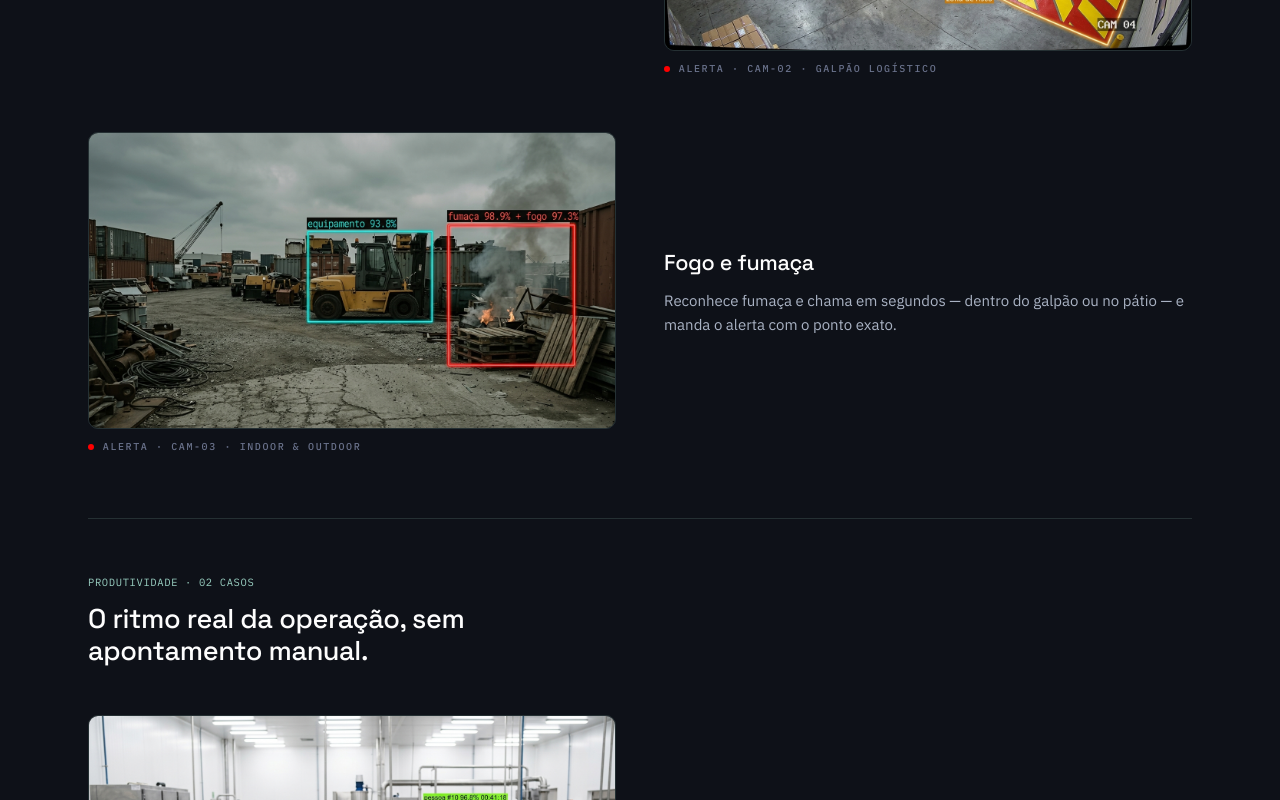
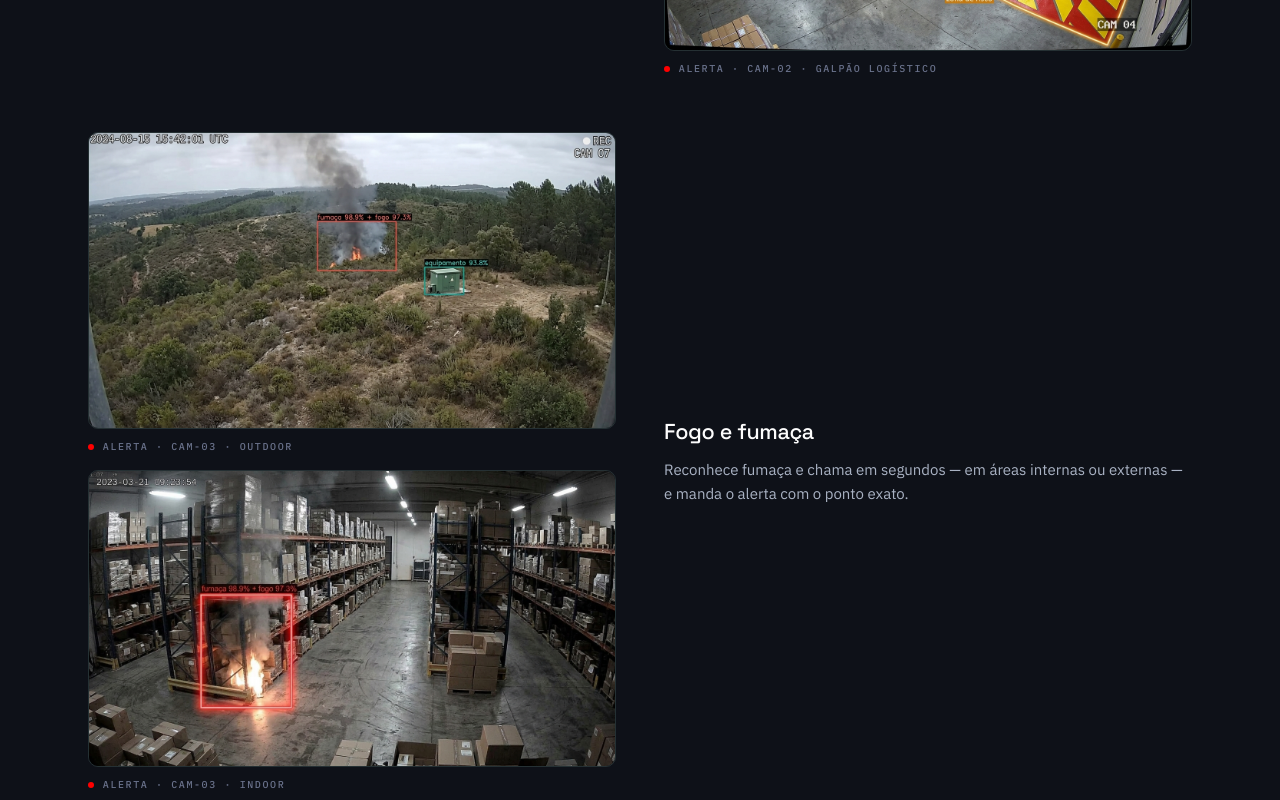
Before and after one commit to gustavogurg/swk-landing, a Next.js app: page / in a window 1280 px wide. Shown: the part 2260-3060 px from the top of the page. Built offline with nearby package versions, Linux system fonts and the light colour scheme.

Commit message:
Fogo e fumaça com imagens outdoor e indoor

```diff
--- a/src/components/landing/Pillars.tsx
+++ b/src/components/landing/Pillars.tsx
@@ -1,6 +1,12 @@
 import { BASE_PATH } from "./config";
 import { Caption, Reveal, StatusTone } from "./hud";
 import { cn } from "@/utils/helpers/cn";
+
+type CaseImage = {
+  src: string;
+  alt: string;
+  label: string;
+};
 
 type CaseItem = {
   cam: string;
@@ -8,8 +14,9 @@ type CaseItem = {
   statusLabel: string;
   statusTone: StatusTone;
   sector: string;
-  img: string;
-  alt: string;
+  img?: string;
+  alt?: string;
+  imgs?: CaseImage[];
   desc: string;
 };
 
@@ -50,9 +57,19 @@ const PILLARS: Pillar[] = [
         statusLabel: "Alerta",
         statusTone: "alert",
         sector: "indoor & outdoor",
-        img: "/landing/fogo-fumaca.jpeg",
-        alt: "Princípio de incêndio em pátio externo detectado por câmera com IA",
-        desc: "Reconhece fumaça e chama em segundos — dentro do galpão ou no pátio — e manda o alerta com o ponto exato.",
+        imgs: [
+          {
+            src: "/landing/fogo-outdoor.jpeg",
+            alt: "Princípio de incêndio em área urbana aberta detectado por câmera com IA",
+            label: "Outdoor",
+          },
+          {
+            src: "/landing/fogo-indoor.jpeg",
+            alt: "Princípio de incêndio em ambiente interno detectado por câmera com IA",
+            label: "Indoor",
+          },
+        ],
+        desc: "Reconhece fumaça e chama em segundos — em áreas internas ou externas — e manda o alerta com o ponto exato.",
       },
     ],
   },
@@ -116,6 +133,28 @@ function CaseRow({ item, index }: { item: CaseItem; index: number }) {
   return (
     <div className="grid items-center gap-7 md:grid-cols-2 md:gap-12">
       <figure className={cn(imageRight && "md:order-2")}>
+        {item.imgs && item.imgs.length > 0 ? (
+          <div className="space-y-4">
+            {item.imgs.map((image) => (
+              <div key={image.src}>
+                <div className="relative aspect-video overflow-hidden rounded-[10px] border border-[var(--lk-line)]">
+                  <img
+                    src={`${BASE_PATH}${image.src}`}
+                    alt={image.alt}
+                    className="h-full w-full object-cover"
+                    loading="lazy"
+                  />
+                </div>
+                <div className="mt-2.5">
+                  <Caption tone={item.statusTone}>
+                    {item.statusLabel} · {item.cam} · {image.label}
+                  </Caption>
+                </div>
+              </div>
+            ))}
+          </div>
+        ) : item.img ? (
+          <>
             <div className="relative aspect-video overflow-hidden rounded-[10px] border border-[var(--lk-line)]">
               <img
                 src={`${BASE_PATH}${item.img}`}
@@ -129,6 +168,8 @@ function CaseRow({ item, index }: { item: CaseItem; index: number }) {
                 {item.statusLabel} · {item.cam} · {item.sector}
               </Caption>
             </figcaption>
+          </>
+        ) : null}
       </figure>
 
       <div className={cn(imageRight && "md:order-1")}>
```
Also changed, not shown: public/landing/fogo-indoor.jpeg (added), public/landing/fogo-outdoor.jpeg (added). Lines whose indentation alone changed are shown as unchanged.
